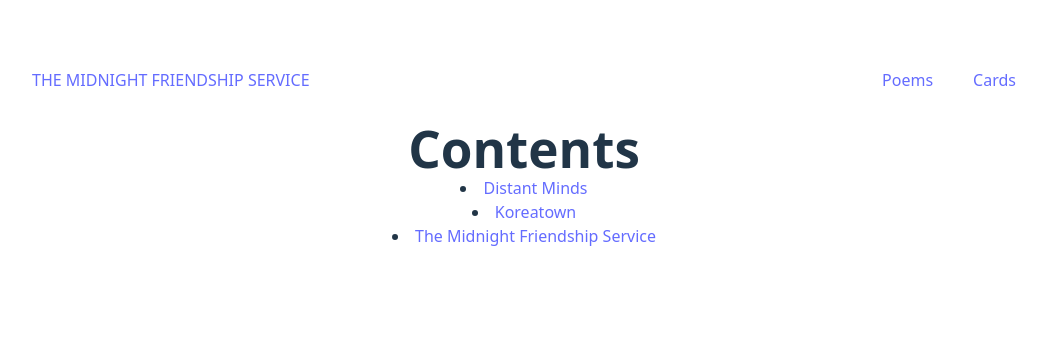
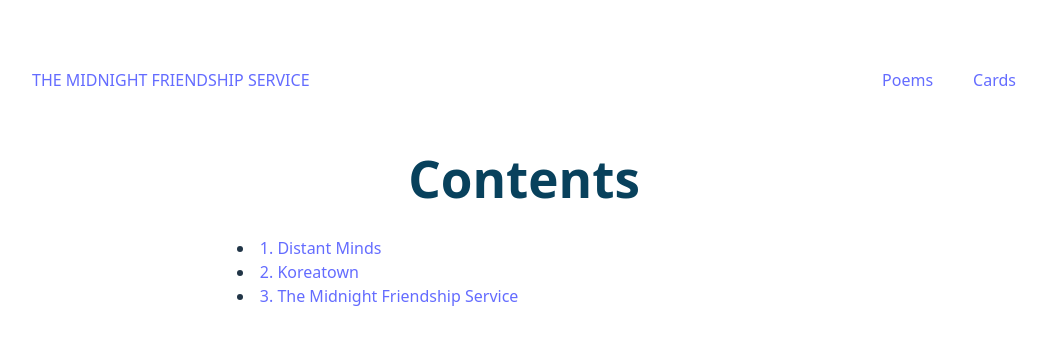
Before and after one commit to Linkhant19/midnightfriendshipservice, a React (Vite) app: page /contents in a window 1280 px wide. Shown: the top 344 px of the page, without its empty margins (116-1162 px from the left). Built offline with nearby package versions, Linux system fonts and the light colour scheme.

Commit message:
small update on contents page

```diff
--- a/src/components/Cards.tsx
+++ b/src/components/Cards.tsx
@@ -99,6 +99,11 @@ export default function Cards() {
             img: './cards/card8.png',
             alt: 'card8',
             poem: 'poem8',
+        },
+        {
+            img: './cards/card9.png',
+            alt: 'card9',
+            poem: 'poem9',
         }
     ]
 
--- a/src/components/Contents.tsx
+++ b/src/components/Contents.tsx
@@ -3,35 +3,48 @@
 import Styled from 'styled-components';
 import { Link } from 'react-router-dom';
 
+const StyledTitle = Styled.h1`
+    text-align: center;
+    color: #08415C;
+    margin: 30px 10px;
+    font-size: 3.2em;
+`;
+
 const StyledDiv = Styled.div`
     display: flex;
     flex-direction: column;
+    width: 60%;
+    margin: 0 auto;
+
+    @media (max-width: 800px) {
+        width: 100%;
+    }
 `;
 
 const StyledLi = Styled.li`
     padding: 0 20px;
-    text-align: center;
+    text-align: left;
     text-decoration: none;
 `;
 
 export default function Contents() {
     return (
         <StyledDiv>
-            <h1>Contents</h1>
+            <StyledTitle>Contents</StyledTitle>
 
             {/* link to poem1 */}
             <StyledLi>
-                <Link to='/poem1'>Distant Minds</Link>
+                <Link to='/poem1'>1. Distant Minds</Link>
             </StyledLi>
 
             {/* link to poem2 */}
             <StyledLi>
-                <Link to='/poem2'>Koreatown</Link>
+                <Link to='/poem2'>2. Koreatown</Link>
             </StyledLi>
 
             {/* link to poem3 */}
             <StyledLi>
-                <Link to='/poem3'>The Midnight Friendship Service</Link>
+                <Link to='/poem3'>3. The Midnight Friendship Service</Link>
             </StyledLi>
         </StyledDiv>
     );
```
Also changed, not shown: public/cards/card9.png (added).
